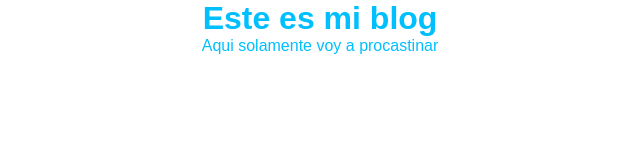
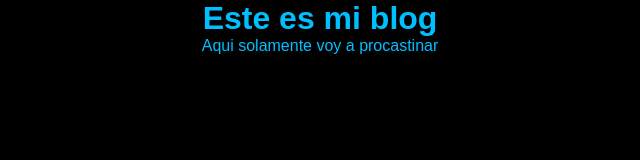
Before and after one commit to AnderssonSanabria/prueba, a plain HTML site: page index.html in a window 1280 px wide. Shown: the whole page, without its empty margins (320-960 px from the left). Drawn offline with Linux system fonts and the light colour scheme.

Commit message:
cambio de color

```diff
--- a/css/estilos.css
+++ b/css/estilos.css
@@ -1,9 +1,10 @@
 *{
     padding: 0;
-    margin: 0;
+    margin: 0;background-color: ;
 }
 body{
     text-align: center;
     font-family: Arial, Helvetica, sans-serif;
     color: deepskyblue;
+    background-color: black;
 }
```
